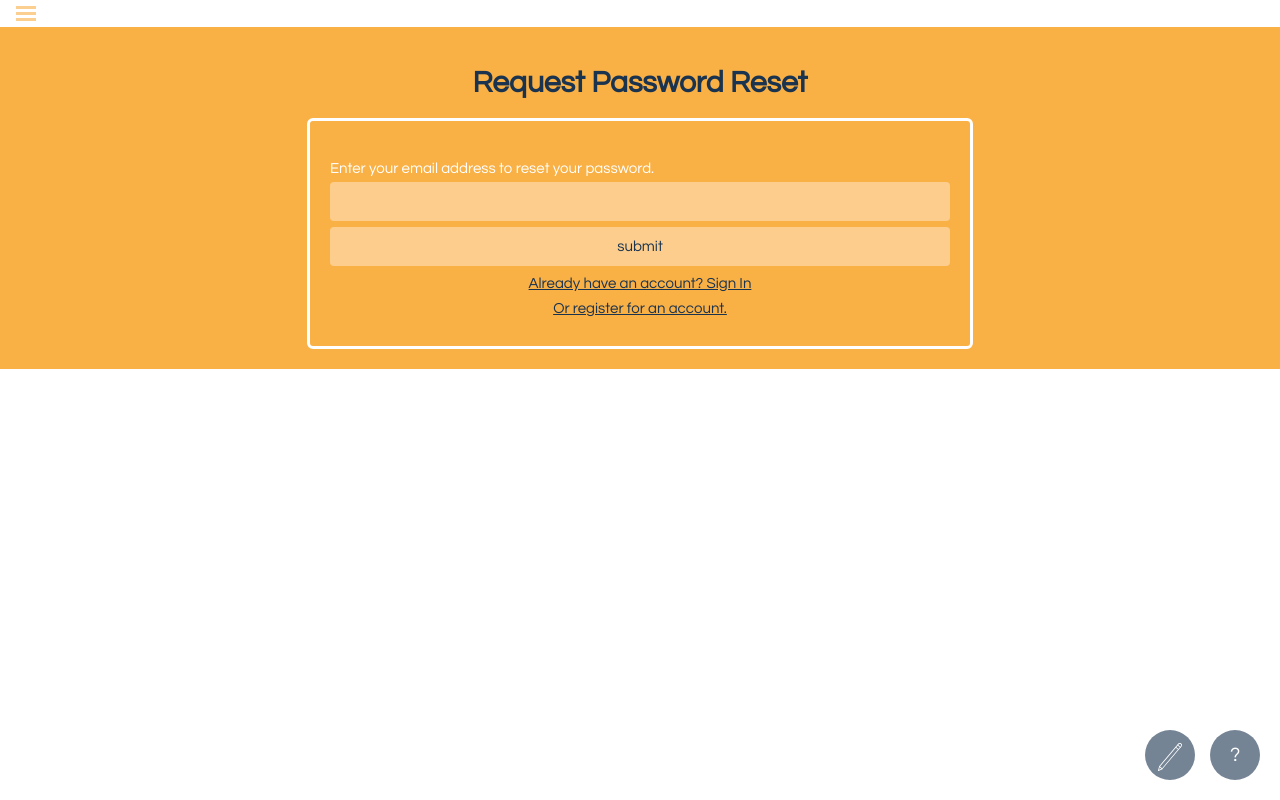
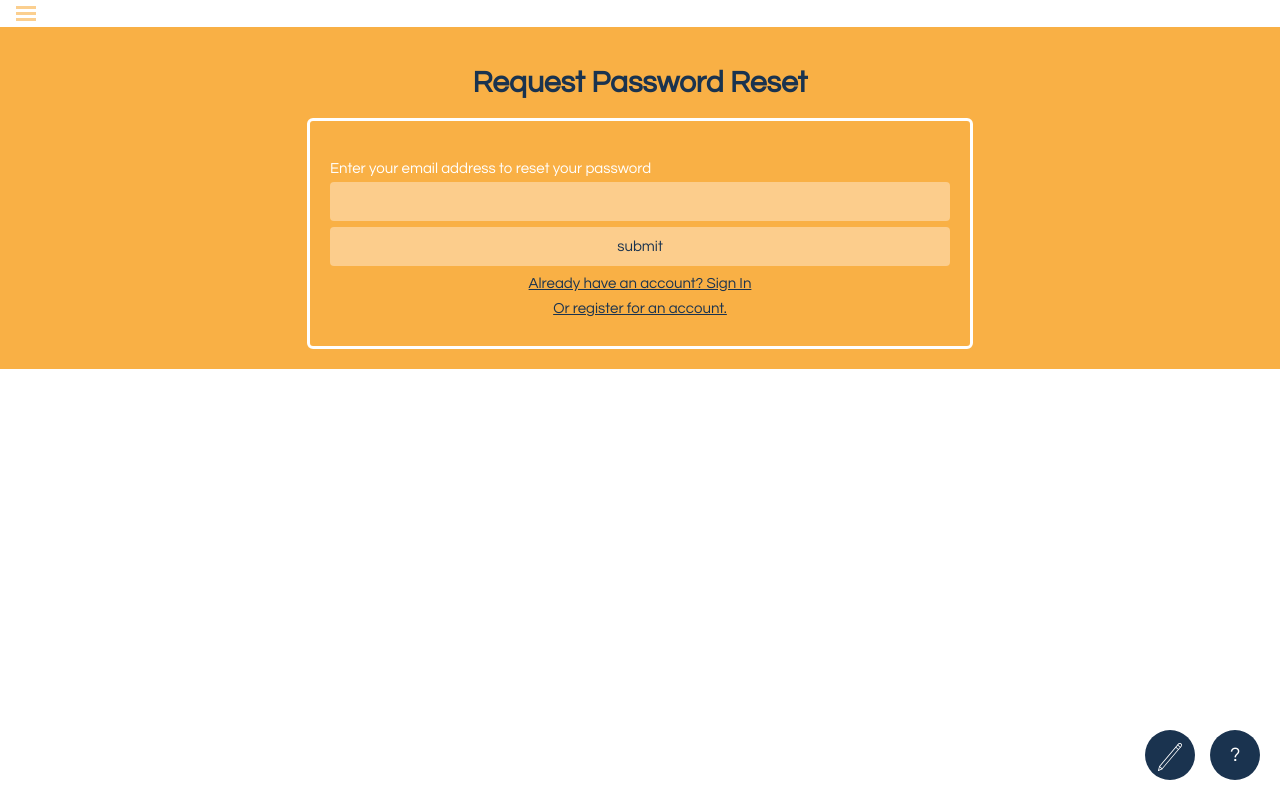
Before and after one commit to simplif-ai/application, a React (Create React App) app in the folder Frontend/: page /request-password-reset in a window 1280 px wide. Built offline with nearby package versions, Linux system fonts and the light colour scheme; no server answers.

Commit message:
tweak global button styling

```diff
--- a/Frontend/src/css/footer.css
+++ b/Frontend/src/css/footer.css
@@ -1,11 +1,8 @@
 .footer {
-  opacity:.6;
-  color: green;
   height: 50px;
 }
-
-.footer:hover {
-  opacity: 1;
+.footer button:hover {
+  opacity: .8;
 }
 
 .button {
@@ -36,9 +33,8 @@
  -o-transition: opacity .2s ease-in-out;
   cursor: pointer;
 }*/
-
-button:hover {
-  opacity: 1;
+.button {
+  cursor: pointer;
 }
 .button:first-child {
   bottom: 20px;
--- a/Frontend/src/css/summary.css
+++ b/Frontend/src/css/summary.css
@@ -7,6 +7,7 @@
   display: inline;
 }
 button {
+  opacity: 1;
   background: #1A334F;
   border-radius: 50px;
   padding: 10px 20px;
@@ -134,7 +135,6 @@ textarea:focus {
 }
 .fixed-slider {
   left: 20px;
-  border-top: ;
 }
 
 @media (min-width: 500px) {
--- a/Frontend/src/pages/login/RequestPasswordReset.js
+++ b/Frontend/src/pages/login/RequestPasswordReset.js
@@ -10,7 +10,7 @@ const PasswordReset = ({ login, error }) => (
           {error ? `Error=${error}`:null}
         </div>
         <label placeholder="email" type="" htmlFor="email">
-          Enter your email address to reset your password.
+          Enter your email address to reset your password
         </label>
         <input type="email" name="email" required />
         <input className="btn" type="submit" value="submit" style={{"color":"#1A334F"}}/>
```
